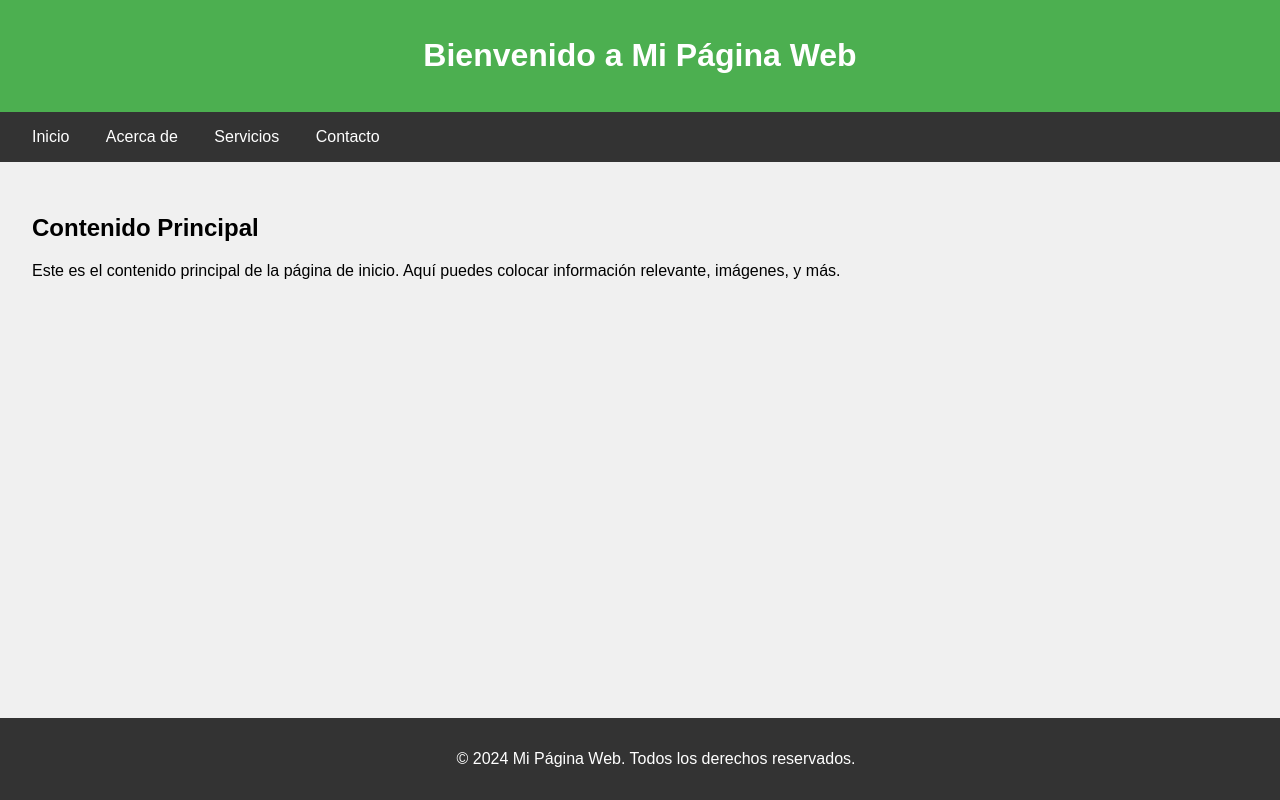
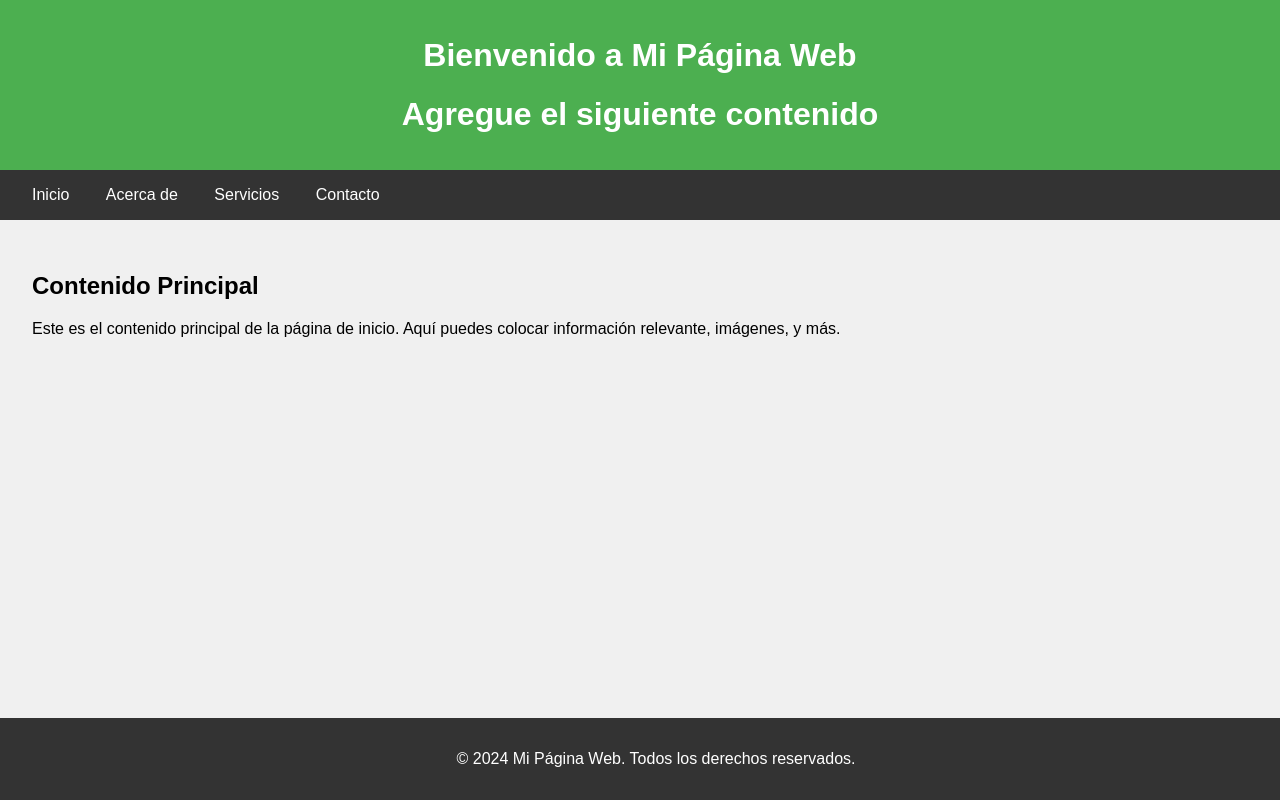
Before and after one commit to ATLASSdeveloper/CIDI, a plain HTML site: page index.html in a window 1280 px wide. Drawn offline with Linux system fonts and the light colour scheme.

Commit message:
cambio
cambio

```diff
--- a/index.html
+++ b/index.html
@@ -48,6 +48,7 @@
 <body>
     <header>
         <h1>Bienvenido a Mi Página Web</h1>
+        <h1>Agregue el siguiente contenido</h1>
     </header>
     <nav>
         <a href="#">Inicio</a>
```
